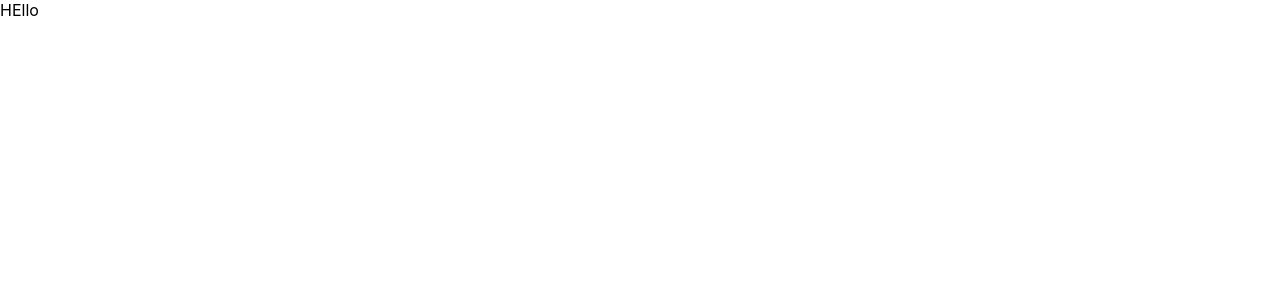
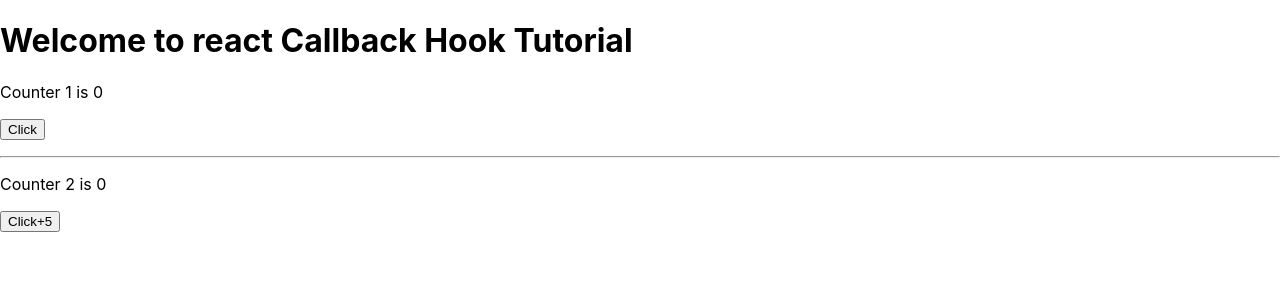
Before and after one commit to mdabdulhalimcse/ReactJS, a React (Create React App) app: page / in a window 1280 px wide. Shown: the top 300 px of the page. Built offline with nearby package versions, Linux system fonts and the light colour scheme.

Commit message:
useCallback hook

```diff
--- a/src/App.js
+++ b/src/App.js
@@ -1,10 +1,28 @@
 import React, { useState } from "react";
+import Button from "./components/Button";
+import ShowCount from "./components/ShowCount";
+import Title from "./components/Title";
 
 export default function App(){
-    const [show, setShow] = useState(true);
+    const [count,setCount] = useState(0);
+    const [count2,setCount2] = useState(0);
+
+    const addOne = () => {
+        setCount((prevState) => prevState + 1);
+    }
+
+    const addFive = () => {
+        setCount2((prevState) => prevState + 5);
+    }
+
         return(
           <div>
-            HEllo
+            <Title />
+            <ShowCount title="Counter 1" count={count} />
+            <Button handleClick={addOne}>Click</Button>
+<hr/>
+            <ShowCount title="Counter 2" count={count2} />
+            <Button handleClick={addFive}>Click+5</Button>
           </div>
         );
 }
--- a/src/components/Title.js
+++ b/src/components/Title.js
@@ -1 +1,4 @@
-function T
+function Title(){
+    return <h1>Welcome to react Callback Hook Tutorial</h1>
+}
+export default Title;
```
